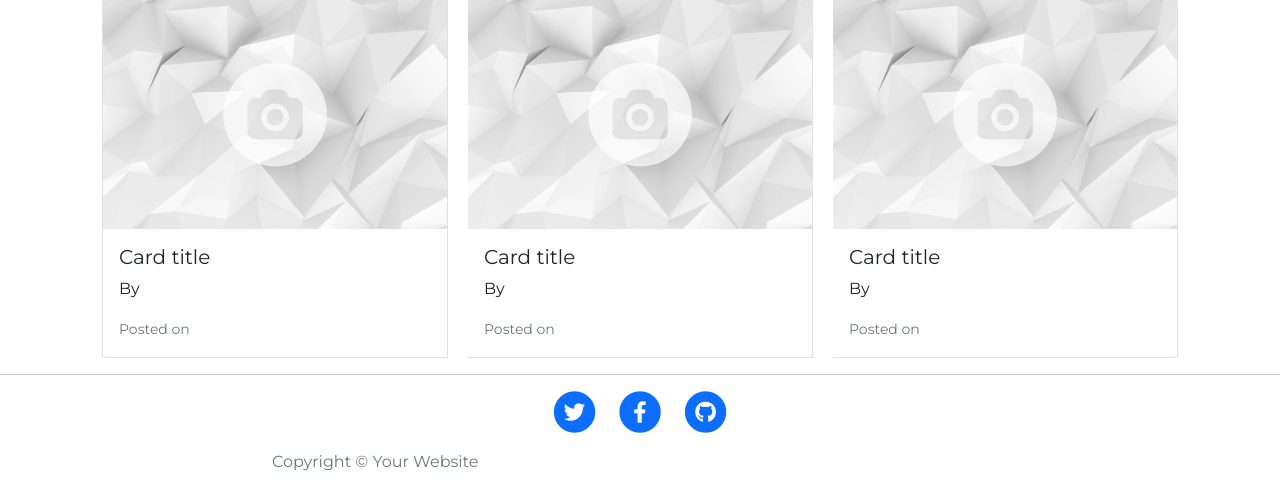
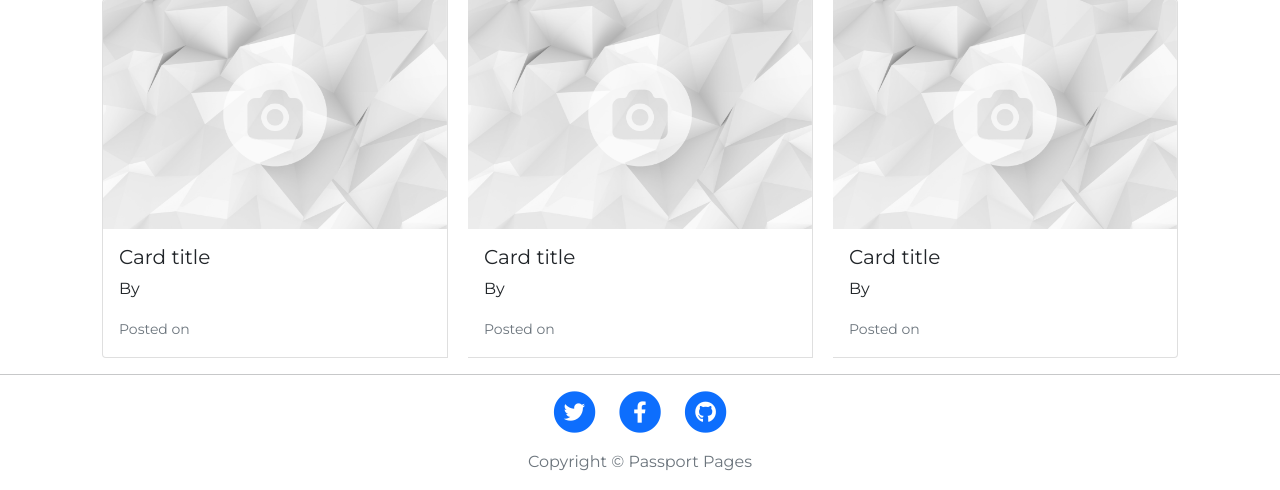
Before and after one commit to AiGaA/passport-pages, a Django app: page / in a window 1280 px wide. Shown: the part 747-1237 px from the top of the page. Run offline with Django 3.2, Linux system fonts and the light colour scheme.

```diff
--- a/static/css/style.css
+++ b/static/css/style.css
@@ -74,6 +74,10 @@ header.hero .subheading {
     object-fit: cover;
 }
 
+p.copyright.text-muted {
+    text-align: center;
+}
+
 @media screen and (max-width: 720px) {
     header.hero .site-heading h1 {
         font-size: 3.8em;
--- a/templates/blog/base.html
+++ b/templates/blog/base.html
@@ -129,7 +129,7 @@
               </li>
             </ul>
             <p class="copyright text-muted">
-              Copyright &copy; Your Website <span id="copyright"></span>
+              Copyright &copy; Passport Pages <span id="copyright"></span>
             </p>
           </div>
         </div>
```
